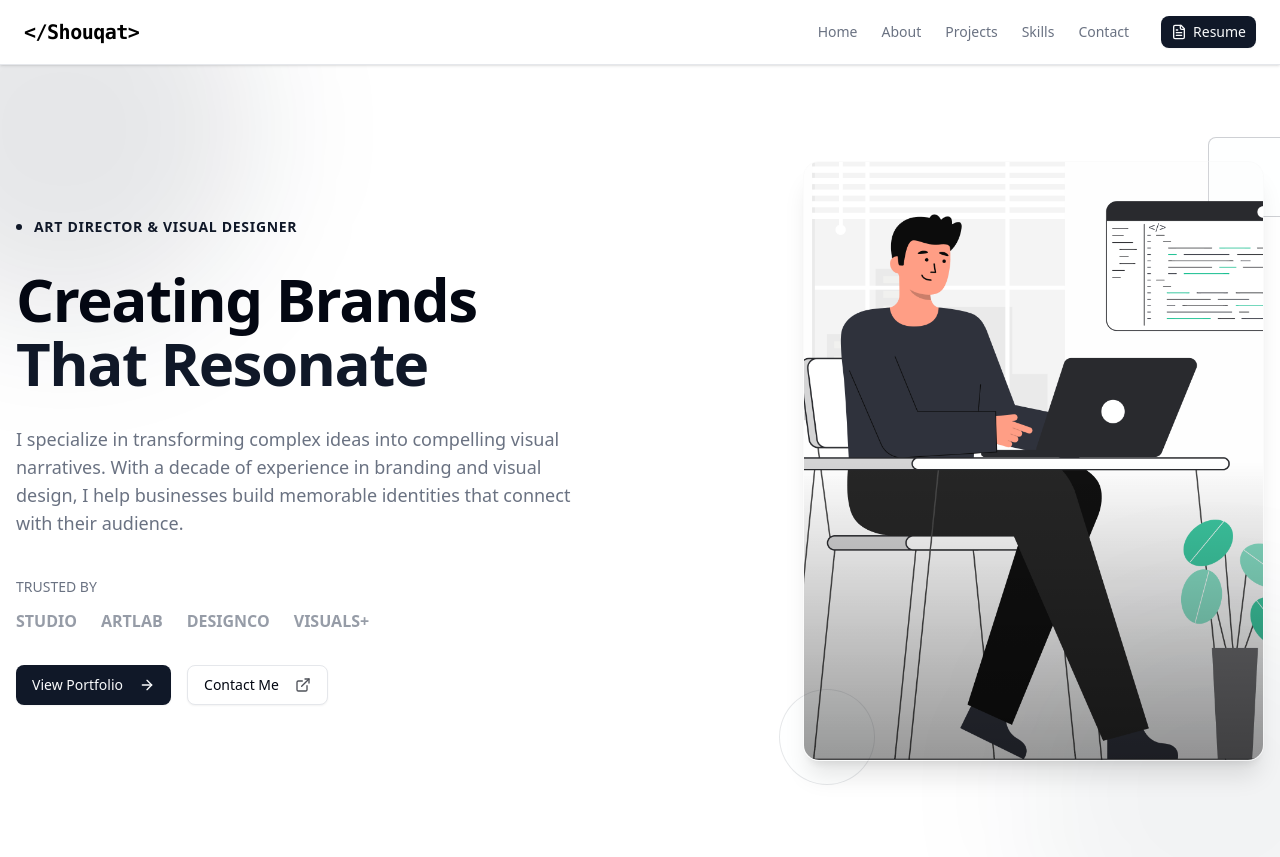
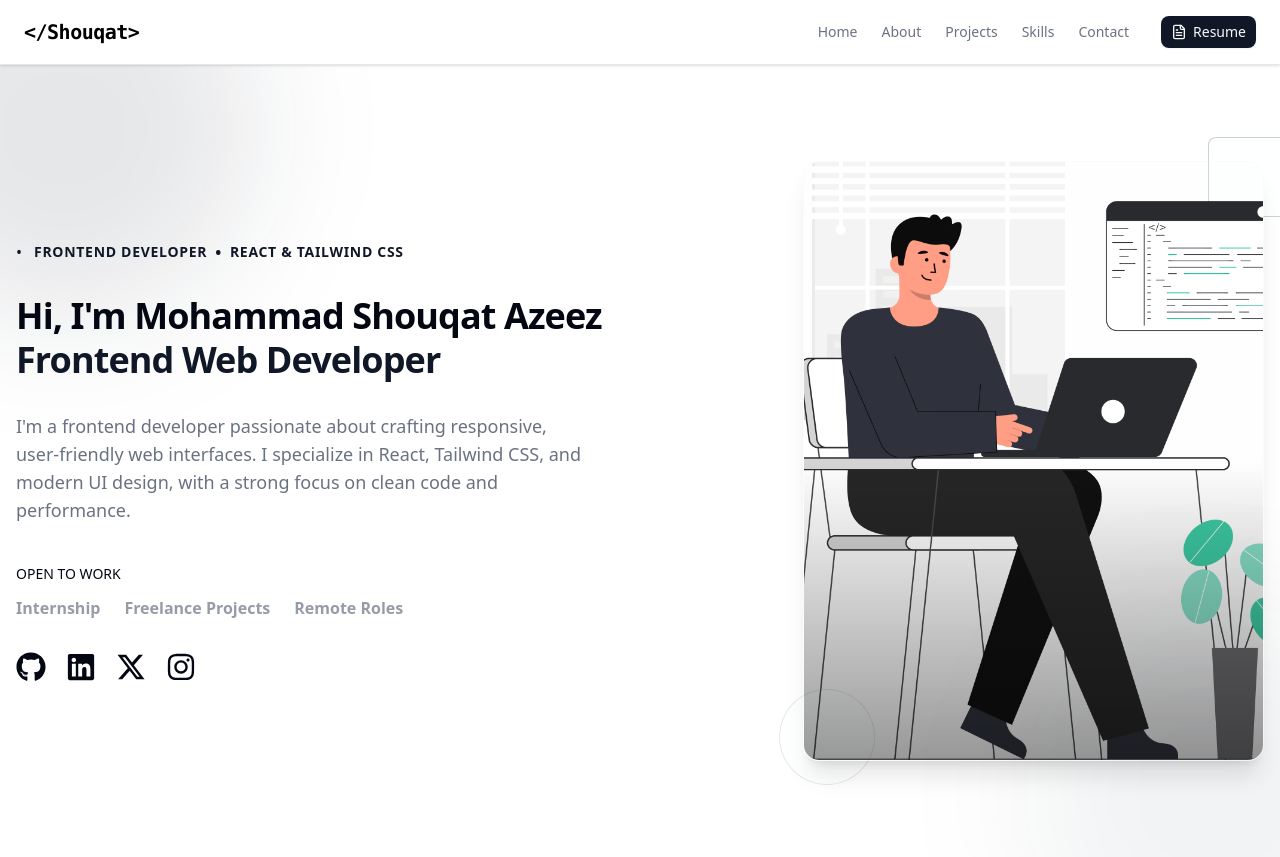
Before and after one commit to shouqatazeez/my-portfolio, a React (Vite) app: page / in a window 1280 px wide. Built offline with nearby package versions, Linux system fonts and the light colour scheme.

Commit message:
some minor changes in hero

```diff
--- a/src/pages/Hero.jsx
+++ b/src/pages/Hero.jsx
@@ -1,6 +1,5 @@
 import hero from "../assets/Heroimg.png";
-import { Button } from "@/components/ui/button";
-import { ArrowRight, ExternalLink } from "lucide-react";
+import { FaXTwitter, FaInstagram, FaGithub, FaLinkedin } from "react-icons/fa6";
 
 function Hero() {
   return (
@@ -12,54 +11,71 @@ function Hero() {
         <div className="flex flex-col justify-center md:col-span-3 md:pr-6 xl:pr-12">
           <div className="space-y-6 md:space-y-8">
             <div className="flex items-center space-x-3">
-              <span className="bg-primary h-1.5 w-1.5 rounded-full"></span>
-              <h2 className="text-primary text-sm font-semibold tracking-wider uppercase">
-                Art Director & Visual Designer
+              <span className="text-primary text-base">•</span>
+              <h2 className="text-primary text-sm font-semibold tracking-wider uppercase flex items-center space-x-2">
+                <span>Frontend Developer</span>
+                <span className="text-base">•</span>
+                <span>React & Tailwind CSS</span>
               </h2>
             </div>
 
-            <h1 className="scroll-m-20 text-4xl font-bold tracking-tight md:text-5xl lg:text-6xl">
-              <span className="block">Creating Brands</span>
-              <span className="text-primary mt-1 block">That Resonate</span>
+            <h1 className="scroll-m-20 text-2xl font-bold tracking-tight md:text-3xl lg:text-4xl">
+              <span className="block">Hi, I'm Mohammad Shouqat Azeez</span>
+              <span className="text-primary mt-1 block">
+                Frontend Web Developer
+              </span>
             </h1>
 
             <p className="text-muted-foreground max-w-xl text-lg">
-              I specialize in transforming complex ideas into compelling visual
-              narratives. With a decade of experience in branding and visual
-              design, I help businesses build memorable identities that connect
-              with their audience.
+              I'm a frontend developer passionate about crafting responsive,
+              user-friendly web interfaces. I specialize in React, Tailwind CSS,
+              and modern UI design, with a strong focus on clean code and
+              performance.
             </p>
-
             <div className="pt-2">
-              <p className="text-muted-foreground mb-3 text-sm font-medium">
-                TRUSTED BY
-              </p>
+              <p className=" mb-3 text-sm font-medium">OPEN TO WORK</p>
               <div className="flex flex-wrap items-center gap-6">
                 <div className="text-muted-foreground/70 hover:text-foreground font-semibold transition-colors">
-                  STUDIO
+                  Internship
                 </div>
                 <div className="text-muted-foreground/70 hover:text-foreground font-semibold transition-colors">
-                  ARTLAB
+                  Freelance Projects
                 </div>
                 <div className="text-muted-foreground/70 hover:text-foreground font-semibold transition-colors">
-                  DESIGNCO
-                </div>
-                <div className="text-muted-foreground/70 hover:text-foreground font-semibold transition-colors">
-                  VISUALS+
+                  Remote Roles
                 </div>
               </div>
             </div>
 
-            <div className="flex flex-col gap-4 sm:flex-row">
-              <Button size="lg" className="group">
-                View Portfolio
-                <ArrowRight className="ml-2 h-4 w-4 transition-transform group-hover:translate-x-1" />
-              </Button>
-
-              <Button variant="outline" size="lg" className="group">
-                Contact Me
-                <ExternalLink className="ml-2 h-4 w-4 opacity-70 transition-opacity group-hover:opacity-100" />
-              </Button>
+            <div className="flex items-center space-x-5 mt-4 text-3xl  ">
+              <a
+                href="https://github.com/shouqatazeez"
+                target="_blank"
+                rel="noopener noreferrer"
+              >
+                <FaGithub />
+              </a>
+              <a
+                href="https://www.linkedin.com/in/shouqat-azeez-mohammad/"
+                target="_blank"
+                rel="noopener noreferrer"
+              >
+                <FaLinkedin />
+              </a>
+              <a
+                href="https://x.com/shouqatazeez"
+                target="_blank"
+                rel="noopener noreferrer"
+              >
+                <FaXTwitter />
+              </a>
+              <a
+                href="https://www.instagram.com/__shouqat__/"
+                target="_blank"
+                rel="noopener noreferrer"
+              >
+                <FaInstagram />
+              </a>
             </div>
           </div>
         </div>
```
